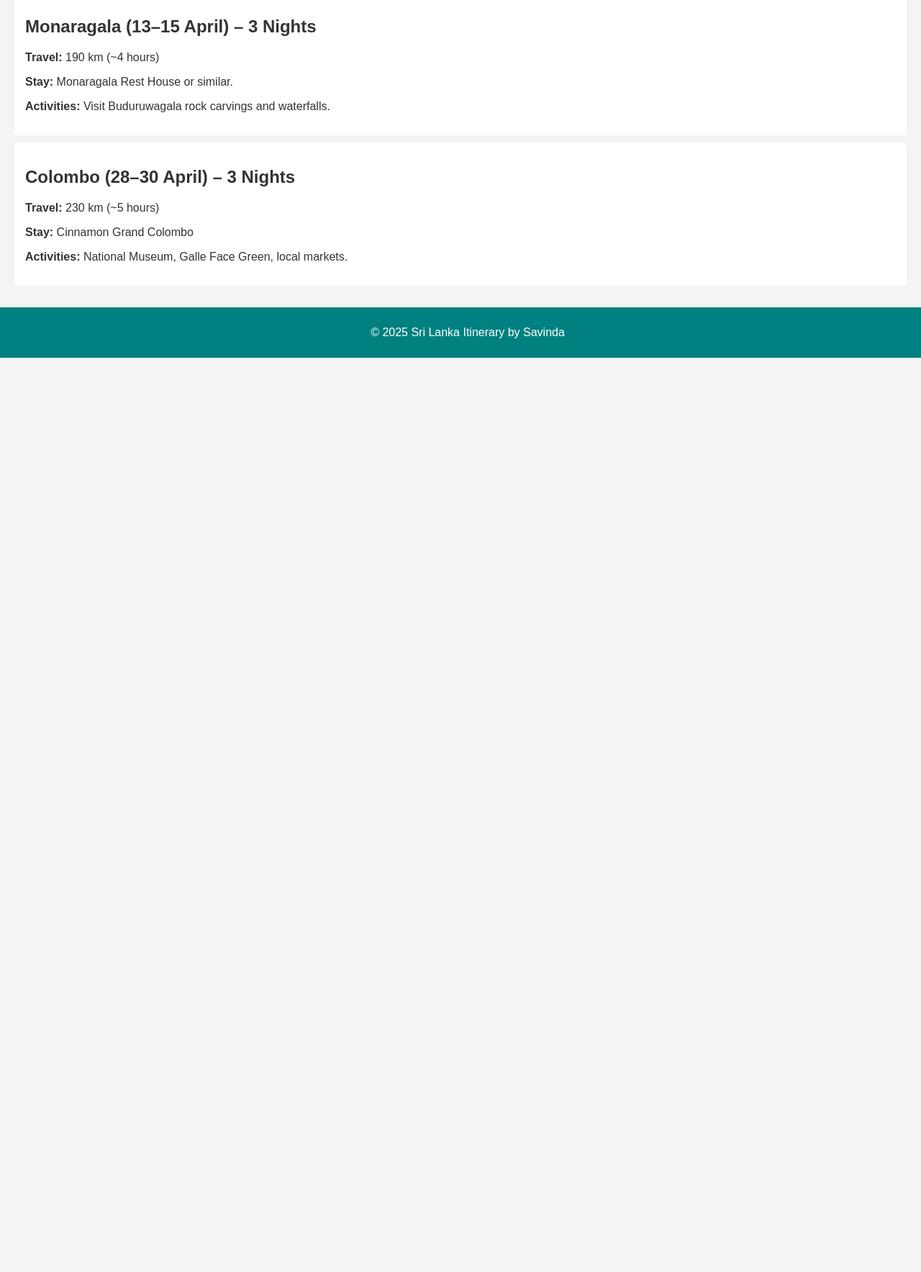
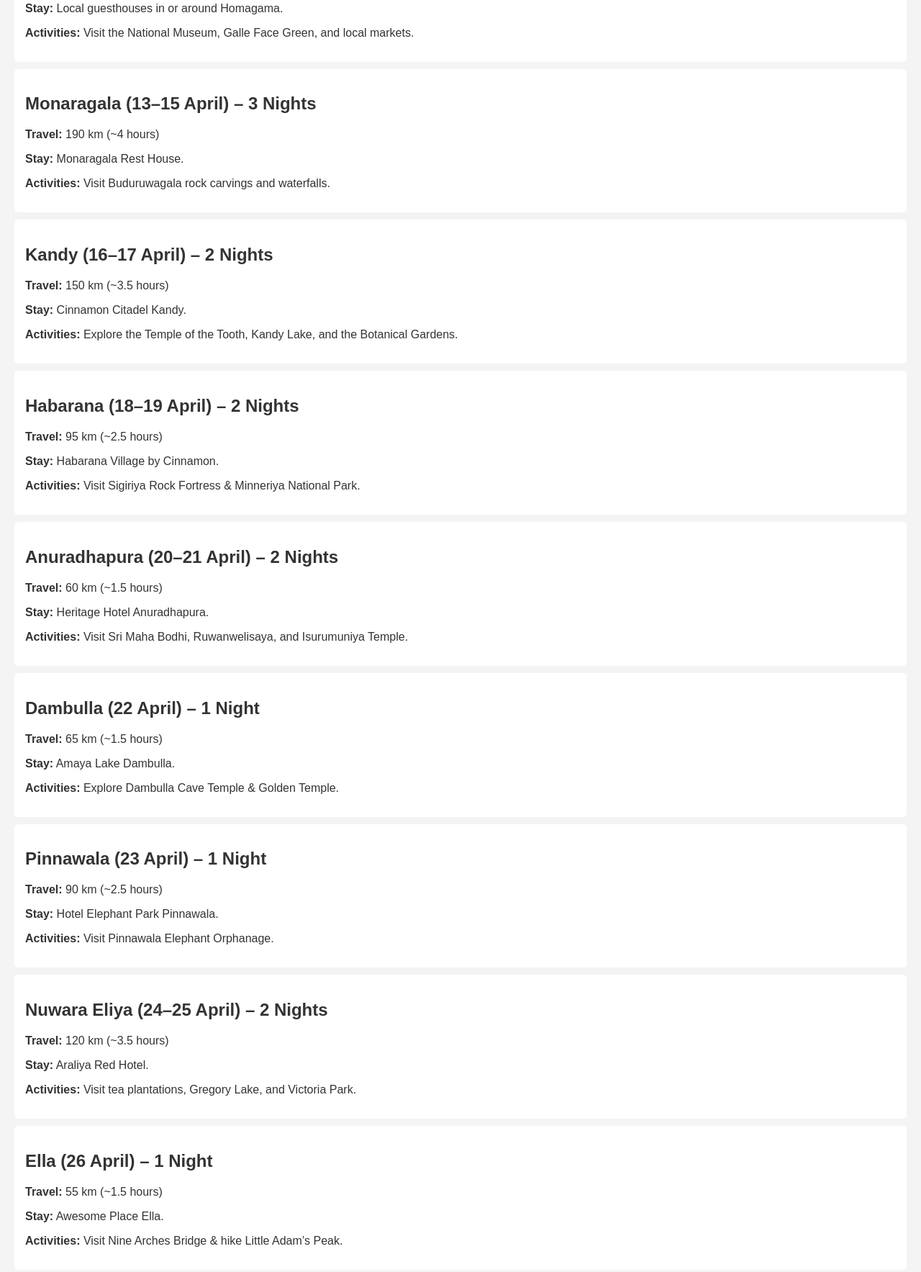
Before and after one commit to savindalak/sri-lanka-itinerary, a plain HTML site: page index.html in a window 1280 px wide. Shown: the part 362-2129 px from the top of the page at 72% size. Before the commit the page ends 859 px from the top, so only its background shows below. Drawn offline with Linux system fonts and the light colour scheme; some packages are replaced by stand-ins of ours.

Commit message:
Update index.html

```diff
--- a/index.html
+++ b/index.html
@@ -5,6 +5,7 @@
     <meta name="viewport" content="width=device-width, initial-scale=1.0">
     <title>Sri Lanka 21-Night Itinerary</title>
     <link rel="stylesheet" href="styles.css">
+    <script defer src="script.js"></script>
 </head>
 <body>
     <header>
@@ -26,31 +27,85 @@
     </header>
 
     <main>
+        <section id="map">
+            <h2>Trip Route Map</h2>
+            <div id="googleMap"></div>
+        </section>
+
         <section id="homagama">
             <h2>Homagama (10–12 April) – 3 Nights</h2>
             <p><strong>Stay:</strong> Local guesthouses in or around Homagama.</p>
-            <p><strong>Activities:</strong> Relax locally; visit the National Museum, Galle Face Green, and local markets.</p>
+            <p><strong>Activities:</strong> Visit the National Museum, Galle Face Green, and local markets.</p>
         </section>
 
         <section id="monaragala">
             <h2>Monaragala (13–15 April) – 3 Nights</h2>
             <p><strong>Travel:</strong> 190 km (~4 hours)</p>
-            <p><strong>Stay:</strong> Monaragala Rest House or similar.</p>
+            <p><strong>Stay:</strong> Monaragala Rest House.</p>
             <p><strong>Activities:</strong> Visit Buduruwagala rock carvings and waterfalls.</p>
         </section>
 
-        <!-- Repeat for other locations -->
+        <section id="kandy">
+            <h2>Kandy (16–17 April) – 2 Nights</h2>
+            <p><strong>Travel:</strong> 150 km (~3.5 hours)</p>
+            <p><strong>Stay:</strong> Cinnamon Citadel Kandy.</p>
+            <p><strong>Activities:</strong> Explore the Temple of the Tooth, Kandy Lake, and the Botanical Gardens.</p>
+        </section>
+
+        <section id="habarana">
+            <h2>Habarana (18–19 April) – 2 Nights</h2>
+            <p><strong>Travel:</strong> 95 km (~2.5 hours)</p>
+            <p><strong>Stay:</strong> Habarana Village by Cinnamon.</p>
+            <p><strong>Activities:</strong> Visit Sigiriya Rock Fortress & Minneriya National Park.</p>
+        </section>
+
+        <section id="anuradhapura">
+            <h2>Anuradhapura (20–21 April) – 2 Nights</h2>
+            <p><strong>Travel:</strong> 60 km (~1.5 hours)</p>
+            <p><strong>Stay:</strong> Heritage Hotel Anuradhapura.</p>
+            <p><strong>Activities:</strong> Visit Sri Maha Bodhi, Ruwanwelisaya, and Isurumuniya Temple.</p>
+        </section>
+
+        <section id="dambulla">
+            <h2>Dambulla (22 April) – 1 Night</h2>
+            <p><strong>Travel:</strong> 65 km (~1.5 hours)</p>
+            <p><strong>Stay:</strong> Amaya Lake Dambulla.</p>
+            <p><strong>Activities:</strong> Explore Dambulla Cave Temple & Golden Temple.</p>
+        </section>
+
+        <section id="pinnawala">
+            <h2>Pinnawala (23 April) – 1 Night</h2>
+            <p><strong>Travel:</strong> 90 km (~2.5 hours)</p>
+            <p><strong>Stay:</strong> Hotel Elephant Park Pinnawala.</p>
+            <p><strong>Activities:</strong> Visit Pinnawala Elephant Orphanage.</p>
+        </section>
+
+        <section id="nuwaraeliya">
+            <h2>Nuwara Eliya (24–25 April) – 2 Nights</h2>
+            <p><strong>Travel:</strong> 120 km (~3.5 hours)</p>
+            <p><strong>Stay:</strong> Araliya Red Hotel.</p>
+            <p><strong>Activities:</strong> Visit tea plantations, Gregory Lake, and Victoria Park.</p>
+        </section>
+
+        <section id="ella">
+            <h2>Ella (26 April) – 1 Night</h2>
+            <p><strong>Travel:</strong> 55 km (~1.5 hours)</p>
+            <p><strong>Stay:</strong> Awesome Place Ella.</p>
+            <p><strong>Activities:</strong> Visit Nine Arches Bridge & hike Little Adam’s Peak.</p>
+        </section>
 
         <section id="colombo">
             <h2>Colombo (28–30 April) – 3 Nights</h2>
             <p><strong>Travel:</strong> 230 km (~5 hours)</p>
-            <p><strong>Stay:</strong> Cinnamon Grand Colombo</p>
-            <p><strong>Activities:</strong> National Museum, Galle Face Green, local markets.</p>
+            <p><strong>Stay:</strong> Cinnamon Grand Colombo.</p>
+            <p><strong>Activities:</strong> Explore the National Museum & Galle Face Green.</p>
         </section>
     </main>
 
     <footer>
         <p>&copy; 2025 Sri Lanka Itinerary by Savinda</p>
     </footer>
+
+    <script src="https://maps.googleapis.com/maps/api/js?key=YOUR_GOOGLE_MAPS_API_KEY&callback=initMap" async defer></script>
 </body>
 </html>
```
